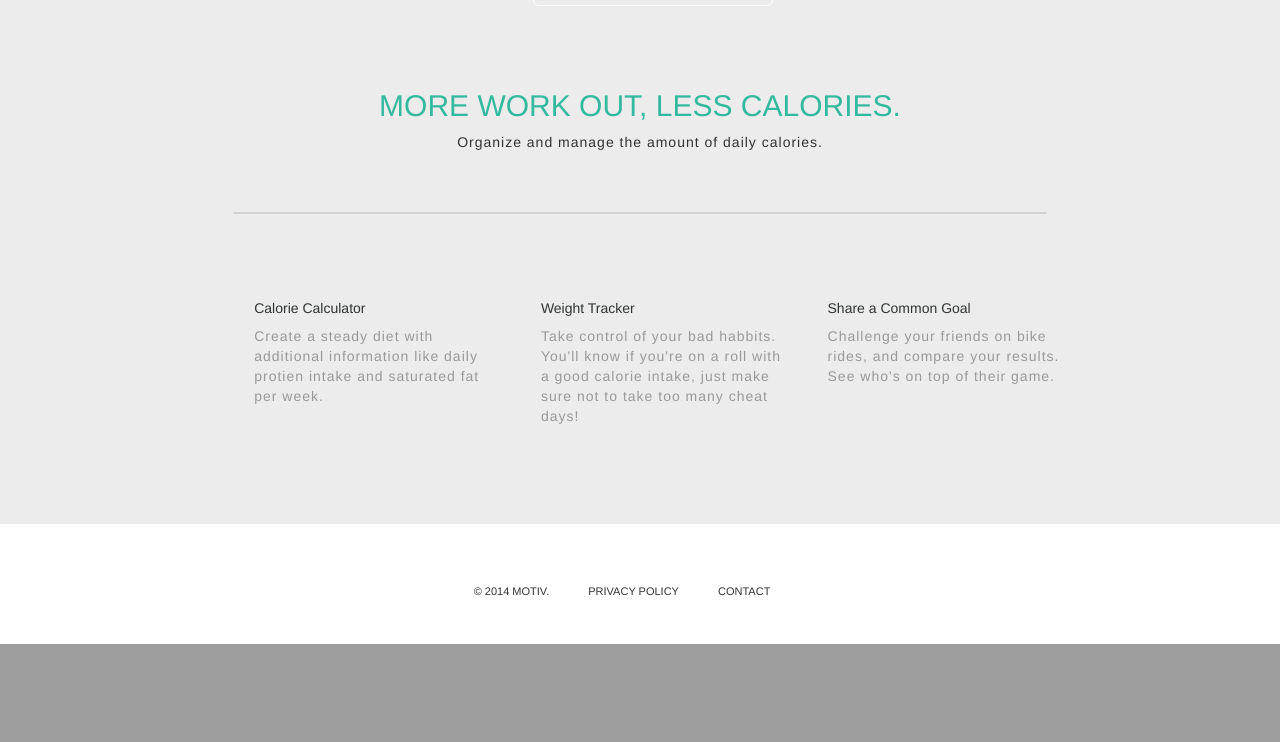
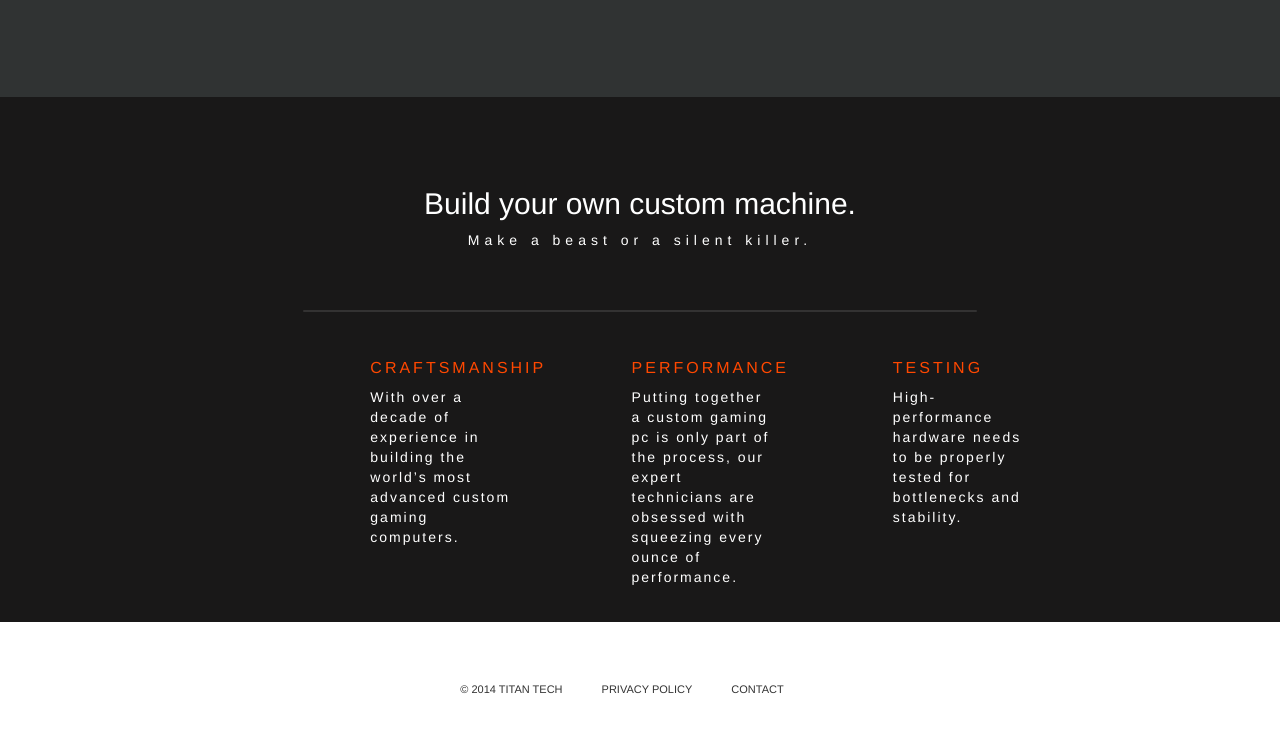
Before and after one commit to ebhemmanuel/PWA2, a PHP site: page / in a window 1280 px wide. Shown: the part 626-1368 px from the top of the page. Before the commit the page ends 1270 px from the top, so only its background shows below. Run offline with PHP 8.4, Linux system fonts and the light colour scheme.

Commit message:
Adding new files.

```diff
--- a/dashboard.html
+++ b/dashboard.html
@@ -5,10 +5,10 @@
     <meta charset="utf-8">
     <meta description="Web application">
     <meta http-equiv="X-UA-Compatible" content="IE=edge,chrome=1">
-    <link href="public/icon/favicon.ico" rel="shortcut icon" type="image/x-icon">
     <link href="public/css/bootstrap.min.css" type="text/css" rel="stylesheet">
     <link href="public/css/bootstrap-theme.min.css" type="text/css" rel="stylesheet">
     <link href="public/css/application.css" type="text/css" rel="stylesheet">
+    <!-- link(href="public/icon/favicon.ico" rel="shortcut icon" type="image/x-icon")-->
   </head>
   <body>
     <nav role="navigation" class="navbar navbar-default navbar-admin">
@@ -64,7 +64,7 @@
         <div class="row">
           <div class="col-xs-5 col-sm-3 col-md-8 col-md-push-2">
             <ul class="list-unstyled footer">
-              <li>&copy; 2014 MOTIV.</li>
+              <li>&copy; 2014 TITAN TECH</li>
               <li><a href="#">PRIVACY POLICY</a></li>
               <li><a href="contact.html">CONTACT</a></li>
             </ul>
--- a/includes/_footer.html
+++ b/includes/_footer.html
@@ -4,7 +4,7 @@
     <div class="row">
       <div class="col-xs-5 col-sm-3 col-md-8 col-md-push-2">
         <ul class="list-unstyled footer">
-          <li>&copy; 2014 MOTIV.</li>
+          <li>&copy; 2014 TITAN TECH</li>
           <li><a href="#">PRIVACY POLICY</a></li>
           <li><a href="contact.html">CONTACT</a></li>
         </ul>
--- a/includes/_meta.html
+++ b/includes/_meta.html
@@ -2,7 +2,7 @@
 <meta charset="utf-8"/>
 <meta description="Web application"/>
 <meta http-equiv="X-UA-Compatible" content="IE=edge,chrome=1"/>
-<link href="public/icon/favicon.ico" rel="shortcut icon" type="image/x-icon"/>
 <link href="public/css/bootstrap.min.css" type="text/css" rel="stylesheet"/>
 <link href="public/css/bootstrap-theme.min.css" type="text/css" rel="stylesheet"/>
 <link href="public/css/application.css" type="text/css" rel="stylesheet"/>
+<!-- link(href="public/icon/favicon.ico" rel="shortcut icon" type="image/x-icon")-->
--- a/index.html
+++ b/index.html
@@ -1,63 +1,50 @@
 <!DOCTYPE html>
 <html>
   <head>
-    <title>MOTIV - Get Motivated</title>
+    <title>Titan Tech</title>
     <meta charset="utf-8">
     <meta description="Web application">
     <meta http-equiv="X-UA-Compatible" content="IE=edge,chrome=1">
-    <link href="public/icon/favicon.ico" rel="shortcut icon" type="image/x-icon">
     <link href="public/css/bootstrap.min.css" type="text/css" rel="stylesheet">
     <link href="public/css/bootstrap-theme.min.css" type="text/css" rel="stylesheet">
     <link href="public/css/application.css" type="text/css" rel="stylesheet">
+    <!-- link(href="public/icon/favicon.ico" rel="shortcut icon" type="image/x-icon")-->
   </head>
   <body>
-    <div class="tile1 container-fluid text-center">
-      <nav class="nav-invis col-md-push-9">
+    <nav class="container-fluid nav-invis">
+      <div class="container col-md-2 col-md-push-2">
+        <h1>TITAN TECH</h1>
+      </div>
+      <div class="container col-md-2 col-md-push-8">
         <ul class="navbar-nav">
-          <li><a href="index.html">SIGN IN</a>
-          </li>
+          <li><a href="index.html">SIGN IN</a></li>
         </ul>
-      </nav>
-      <div class="cta">
-        <div class="cta-content"><img src="public/images/logo-04.svg" class="cta-logo">
-          <div class="tag-line">
-            <h2>GET MOTIVATED</h2>
-          </div><a id="signUpCta" href="#" class="col-md-2 col-md-push-5 button">
-            <h5>SIGN UP</h5></a>
-        </div>
       </div>
-      <div id="signUpContent" class="container col-md-3 signUpContent pull-right col-md-push-">
-        <div class="col-md-4 padding">
-          <input id="userName" name="username" type="text" placeholder="Username" required="" class="input">
-        </div>
-        <div class="col-md-4 padding">
-          <input id="password" name="password" type="password" placeholder="Password" required="" class="input">
-        </div>
-        <div class="col-md-4 padding">
-          <input id="email" name="email" type="text" placeholder="Email" required="" class="input">
-        </div>
-        <div class="col-md-4 padding"><a id="register" href="#" type="submit" class="col-md-1 button textB">	SIGN UP</a></div>
+    </nav>
+    <div class="cta container-fluid text-center">
+      <div class="col-md-1 col-md-push-5">
+        <h5 class="button">PAPO FLOW.</h5>
       </div>
     </div>
     <div class="tile2 container-fluid">
-      <div class="col-md-12 text-center">
-        <h2>MORE WORK OUT, LESS CALORIES.</h2>
-        <p>Organize and manage the amount of daily calories.</p>
+      <div class="col-md-10 text-center col-md-push-1">
+        <h2>Build your own custom machine.</h2>
+        <p>Make a beast or a silent killer.</p>
         <div class="grid-spacer col-md-8 col-md-push-2"></div>
       </div>
       <div class="tile3 container-fluid">
-        <div class="grid-align col-md-10">
-          <div class="grid-pad col-md-3 col-md-push-1">
-            <h5>Calorie Calculator</h5>
-            <p class="text-muted">Create a steady diet with additional information like daily protien intake and saturated fat per week.</p>
+        <div class="grid-align col-md-9 col-md-push-2 content-align">
+          <div class="grid-pad col-md-2">
+            <h5>CRAFTSMANSHIP</h5>
+            <p class="text-muted">With over a decade of experience in building the world’s most advanced custom gaming computers.</p>
           </div>
-          <div class="grid-pad col-md-3 col-md-push-1">
-            <h5>Weight Tracker</h5>
-            <p class="text-muted">Take control of your bad habbits. You'll know if you're on a roll with a good calorie intake, just make sure not to take too many cheat days!</p>
+          <div class="grid-pad col-md-2 col-md-push-1">
+            <h5>PERFORMANCE</h5>
+            <p class="text-muted">Putting together a custom gaming pc is only part of the process, our expert technicians are obsessed with squeezing every ounce of performance. </p>
           </div>
-          <div class="grid-pad col-md-3 col-md-push-1">
-            <h5>Share a Common Goal</h5>
-            <p class="text-muted">Challenge your friends on bike rides, and compare your results. See who's on top of their game.</p>
+          <div class="grid-pad col-md-2 col-md-push-2">
+            <h5>TESTING</h5>
+            <p class="text-muted">High-performance hardware needs to be properly tested for bottlenecks and stability.</p>
           </div>
         </div>
       </div>
@@ -67,7 +54,7 @@
         <div class="row">
           <div class="col-xs-5 col-sm-3 col-md-8 col-md-push-2">
             <ul class="list-unstyled footer">
-              <li>&copy; 2014 MOTIV.</li>
+              <li>&copy; 2014 TITAN TECH</li>
               <li><a href="#">PRIVACY POLICY</a></li>
               <li><a href="contact.html">CONTACT</a></li>
             </ul>
--- a/public/css/application.css
+++ b/public/css/application.css
@@ -182,65 +119,120 @@ html, body {
   margin-left: -3px;
   width: 240px;
   height: 40px;
-  padding-top: 3px;
+  padding-top: 12px;
+}
+/* line 28, ../../build/sass/views/_index.scss */
+.cta .button h5 {
+  font-weight: 300;
+}
+/* line 31, ../../build/sass/views/_index.scss */
+.cta .button:hover {
+  background: white;
+  color: #ff4800;
+}
+
+/* line 38, ../../build/sass/views/_index.scss */
+.cta-logo {
+  width: 40%;
+  margin-left: 10px;
+}
+
+/* line 43, ../../build/sass/views/_index.scss */
+.tile1 {
+  color: white;
+  padding-top: 180px;
+  -webkit-background-size: cover;
+  -moz-background-size: cover;
+  -o-background-size: cover;
+  background-size: cover;
+}
+/* line 45, ../../build/sass/views/_index.scss */
+.tile1 h2 {
+  font-weight: lighter;
+  font-size: 22px;
+  letter-spacing: 6px;
+  margin-bottom: 20px;
+  margin-top: -5px;
+}
+/* line 57, ../../build/sass/views/_index.scss */
+.tile1 a {
+  color: #91cc8e;
+  letter-spacing: 1px;
 }
 /* line 60, ../../build/sass/views/_index.scss */
-.tile1 .button h5 {
-  font-weight: 300;
+.tile1 a:hover {
+  text-decoration: none;
 }
-/* line 63, ../../build/sass/views/_index.scss */
-.tile1 .button:hover {
-  background: white;
-  color: #33ba9e;
+/* line 65, ../../build/sass/views/_index.scss */
+.tile1 .cta-spacer {
+  width: 400px;
+  height: 2px;
+  background: #ececec;
+  opacity: .5;
 }
 
-/* line 70, ../../build/sass/views/_index.scss */
+/* line 73, ../../build/sass/views/_index.scss */
 .tile2 {
   height: 525px;
-  background: #ececec;
+  background: #191818;
   padding-top: 70px;
 }
-/* line 74, ../../build/sass/views/_index.scss */
+/* line 77, ../../build/sass/views/_index.scss */
 .tile2 h2 {
   font-weight: 300;
-  color: #33ba9e;
-}
-/* line 78, ../../build/sass/views/_index.scss */
-.tile2 h5 {
-  color: #303333;
+  color: white;
 }
 /* line 81, ../../build/sass/views/_index.scss */
+.tile2 h5 {
+  font-size: 16px;
+  letter-spacing: 3px;
+  font-weight: 300;
+  color: #ff4800;
+}
+/* line 87, ../../build/sass/views/_index.scss */
 .tile2 p {
-  font-weight: 200;
-  letter-spacing: 1px;
+  font-weight: 300;
+  letter-spacing: 5px;
+  color: white;
+}
+/* line 92, ../../build/sass/views/_index.scss */
+.tile2 .content-align {
+  margin-left: 120px;
 }
 
-/* line 87, ../../build/sass/views/_index.scss */
+/* line 97, ../../build/sass/views/_index.scss */
 .tile3 {
+  margin-top: -40px;
   padding-top: 220px;
 }
 
-/* line 91, ../../build/sass/views/_index.scss */
+/* line 102, ../../build/sass/views/_index.scss */
 .grid-align {
   margin-left: 125px;
 }
+/* line 104, ../../build/sass/views/_index.scss */
+.grid-align p {
+  font-weight: 300;
+  letter-spacing: 2px;
+  color: white;
+}
 
-/* line 95, ../../build/sass/views/_index.scss */
+/* line 111, ../../build/sass/views/_index.scss */
 .grid-pad {
   padding: 2px;
   margin-right: 40px;
 }
 
-/* line 101, ../../build/sass/views/_index.scss */
+/* line 117, ../../build/sass/views/_index.scss */
 .grid-spacer {
   height: 2px;
   background: #999;
   margin-top: 50px;
-  opacity: .3;
-  border-radius: 3px;
+  opacity: .2;
+  border-radius: 2px;
 }
 
-/* line 109, ../../build/sass/views/_index.scss */
+/* line 125, ../../build/sass/views/_index.scss */
 .number {
   display: block;
   margin-top: -50px;
```
Also changed, not shown: other parts of public/css/application.css (+44 -107 lines), includes/_nav.html (+9 -5 lines), 8 other files.
